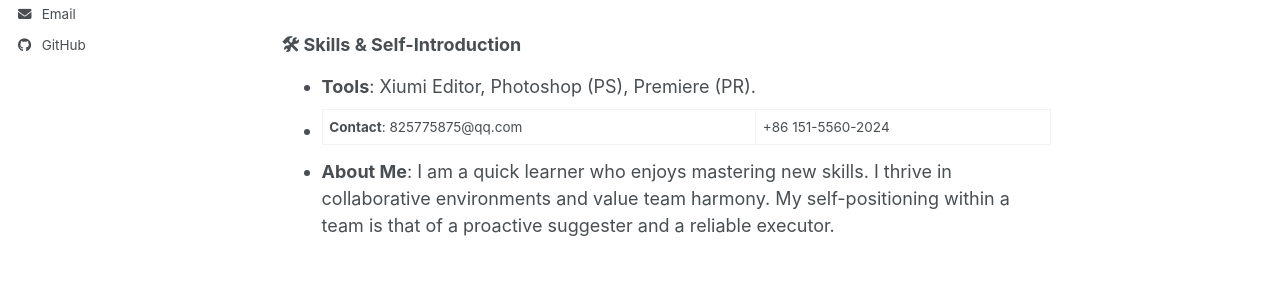
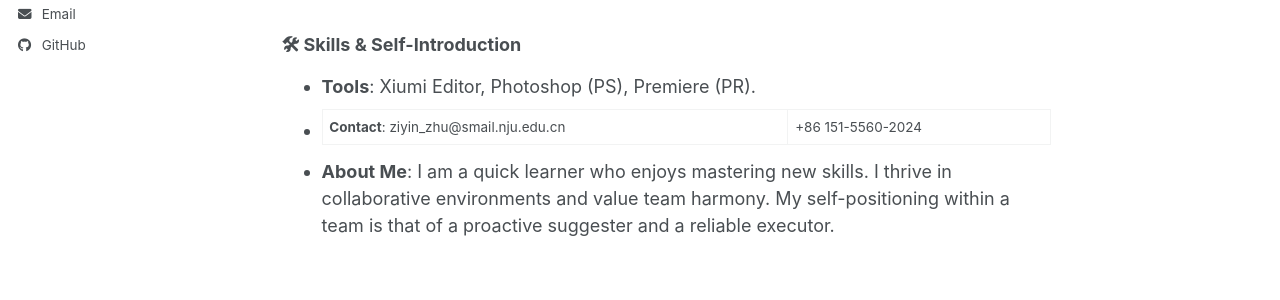
Before and after one commit to ziyin11/ziyin11.github.io, a Jekyll site: the page built from _pages/about.md, in a window 1280 px wide and 900 px high, scrolled down 1519 px. Shown: the part 450-750 px from the top of the window. Built offline with Jekyll 4.4.1, drawn with Linux system fonts in a browser that asks for light colours; a style sheet for code colours, icons or effects is not loaded.

Commit message:
Update about.md

```diff
--- a/_pages/about.md
+++ b/_pages/about.md
@@ -71,5 +71,5 @@ Welcome to my personal page! I am currently a Master's student in Communication
 ### 🛠 Skills & Self-Introduction
 
 -   **Tools**: Xiumi Editor, Photoshop (PS), Premiere (PR).
--   **Contact**: 825775875@qq.com | +86 151-5560-2024
+-   **Contact**: ziyin_zhu@smail.nju.edu.cn | +86 151-5560-2024
 -   **About Me**: I am a quick learner who enjoys mastering new skills. I thrive in collaborative environments and value team harmony. My self-positioning within a team is that of a proactive suggester and a reliable executor.
```
